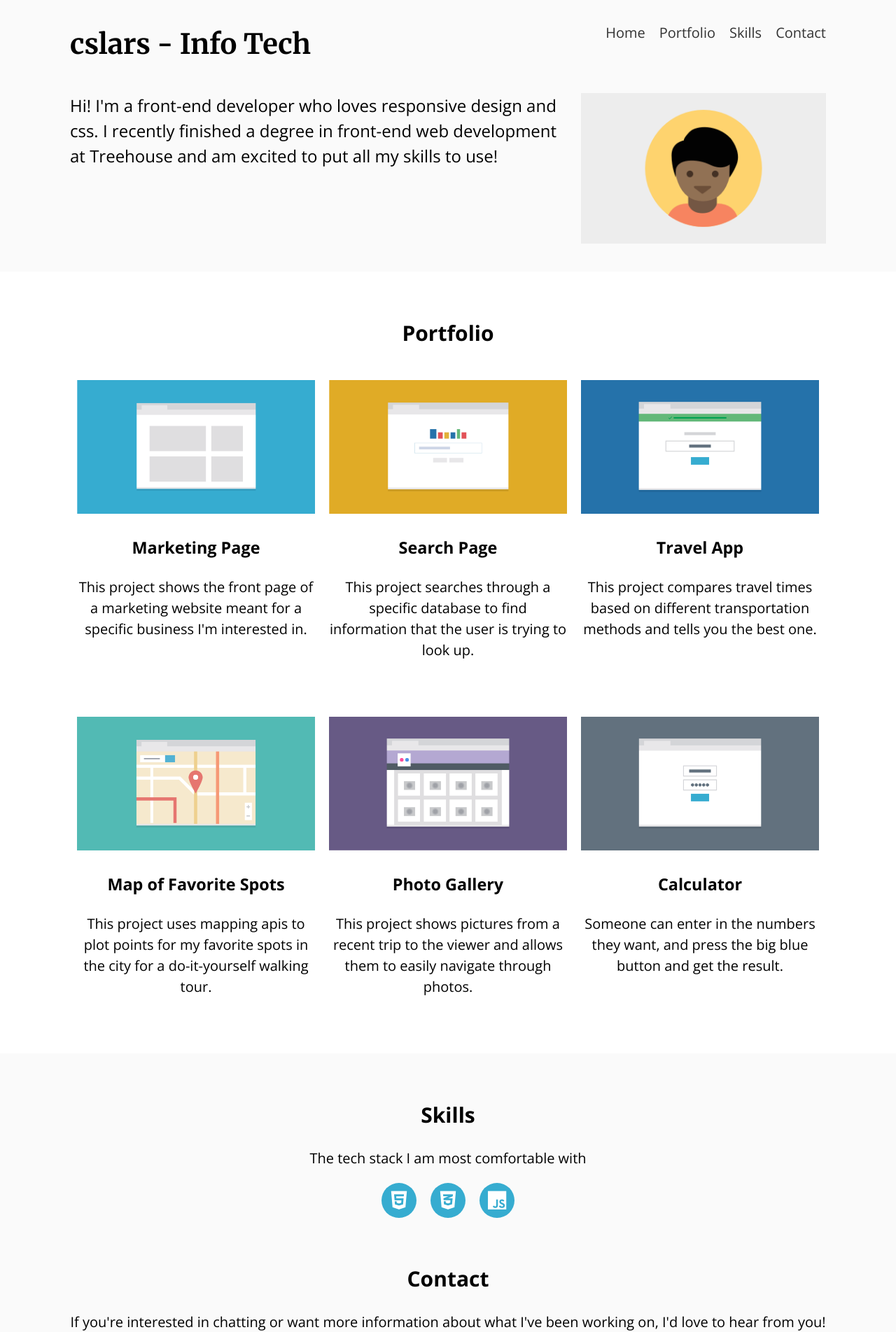
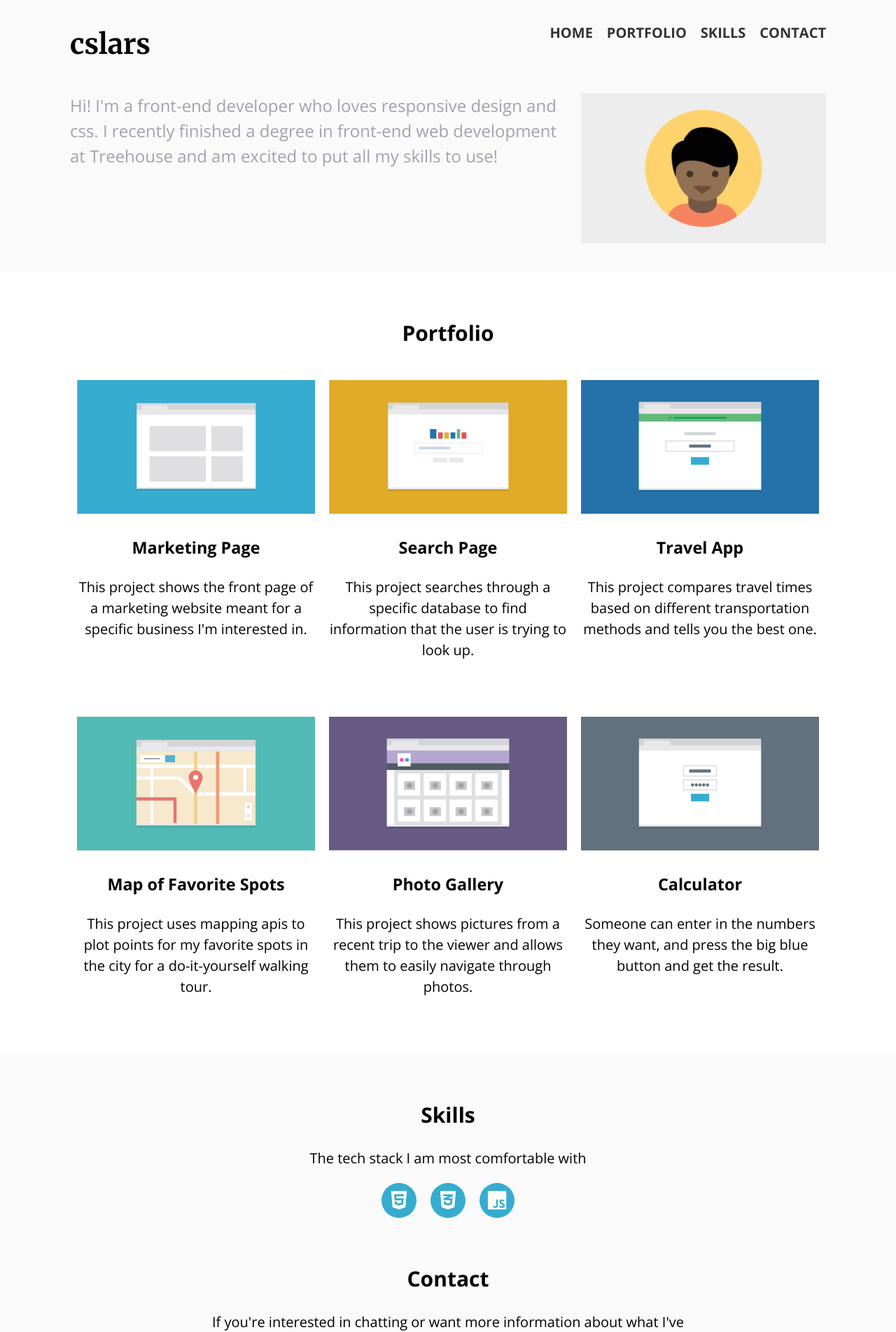
Before and after one commit to cslars/techdegree-project-2, a plain HTML site: page index.html in a window 1280 px wide. Shown: the top 1903 px of the page at 70% size. Drawn offline with nearby package versions, Linux system fonts and the light colour scheme.

Commit message:
Final touches before review

```diff
--- a/css/styles.css
+++ b/css/styles.css
@@ -1,3 +1,5 @@
+/* ----- Variabels ----- */
+
 :root {
   --color-white: #fff;
   --color-off-white: #fafafa;
@@ -8,12 +10,14 @@
   --font-secondary: 'Merriweather', serif;
 }
 
+/* ----- Base Styles ----- */
+
 * {
   box-sizing: border-box;
 }
 
 html {
-  font-size: 1.25em;
+  font-size: 1.25em; /* 20px */
 }
 
 img {
@@ -34,6 +38,8 @@ body {
   line-height: 1.5;
 }
 
+/* ----- Mobile Styles ----- */
+
 header {
   text-align: center;
 }
@@ -41,10 +47,6 @@ header {
 .logo {
   font-family: var(--font-secondary);
   margin-bottom: 0;
-}
-
-header img {
-  max-width: 350px;
 }
 
 .top-nav ul {
@@ -56,8 +58,9 @@ header img {
   display: block;
   padding: 0.5rem 0;
   margin-bottom: 0.5rem;
-  text-align: center;
   text-decoration: none;
+  text-transform: uppercase;
+  font-weight: 700;
   background-color: var(--color-white);
   color: var(--color-dark);
   transition: all 0.2s ease-in;
@@ -66,6 +69,14 @@ header img {
 .top-nav ul a:hover {
   background-color: var(--color-ocean-blue);
   color: var(--color-white);
+}
+
+header p {
+  color: var(--color-light-gray);
+}
+
+header img {
+  max-width: 350px;
 }
 
 section {
@@ -103,6 +114,10 @@ footer {
   text-align: center;
 }
 
+footer p {
+  padding: 0 1rem 1rem 1rem;
+}
+
 footer address {
   font-style: normal;
 }
@@ -133,7 +148,7 @@ footer hr {
   text-decoration: none;
 }
 
-/* ----- Tablet Breakpoint ----- */
+/* ----- Tablet Styles ----- */
 
 @media only screen and (min-width: 768px) {
 
@@ -183,6 +198,14 @@ footer hr {
     flex-basis: calc(50% - 1rem);
   }
 
+  #contact p {
+    padding: 0 5rem;
+  }
+
+  address {
+    padding: 1rem 0;
+  }
+
   .footer-nav ul {
     display: flex;
     gap: 1rem;
@@ -199,7 +222,7 @@ footer hr {
   }
 }
 
-/* ----- Desktop Breakpoint ----- */
+/* ----- Desktop Styles ----- */
 
 @media only screen and (min-width: 1024px) {
 
@@ -213,4 +236,8 @@ footer hr {
     flex-basis: calc(33.333% - 1rem);
   }
 
+  #contact p {
+    padding: 0 10rem;
+  }
+
 }
--- a/index.html
+++ b/index.html
@@ -9,12 +9,12 @@
   <link href="https://fonts.googleapis.com/css2?family=Merriweather:wght@700&display=swap" rel="stylesheet">
   <link rel="stylesheet" href="https://cdnjs.cloudflare.com/ajax/libs/font-awesome/6.4.2/css/all.min.css" integrity="sha512-z3gLpd7yknf1YoNbCzqRKc4qyor8gaKU1qmn+CShxbuBusANI9QpRohGBreCFkKxLhei6S9CQXFEbbKuqLg0DA==" crossorigin="anonymous" referrerpolicy="no-referrer" />
   <link rel="stylesheet" href="css/styles.css">
-  <title>Page Title</title>
+  <title>Mobile-first Responsive Layout</title>
 </head>
 <body id="top">
   <header class="container">
     <nav class="top-nav">
-      <h1 class="logo">cslars - Info Tech</h1>
+      <h1 class="logo">cslars</h1>
       <ul>
         <li><a href="#top">Home</a></li>
         <li><a href="#portfolio">Portfolio</a></li>
```
